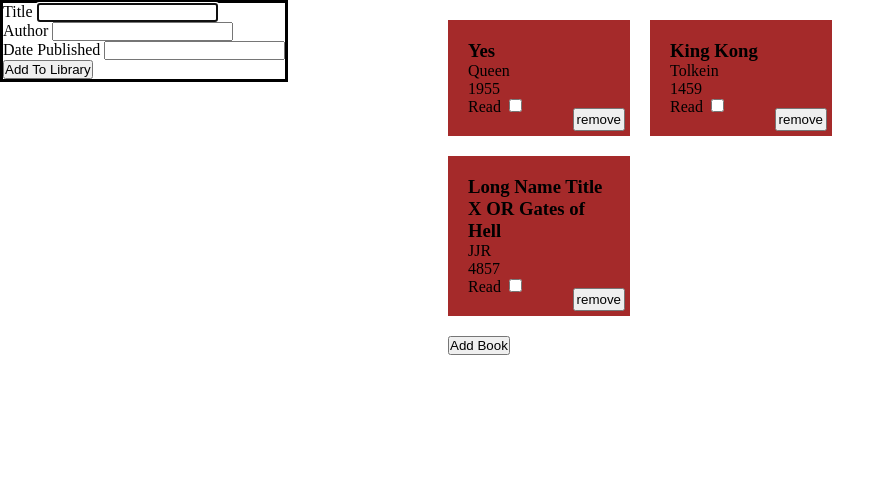
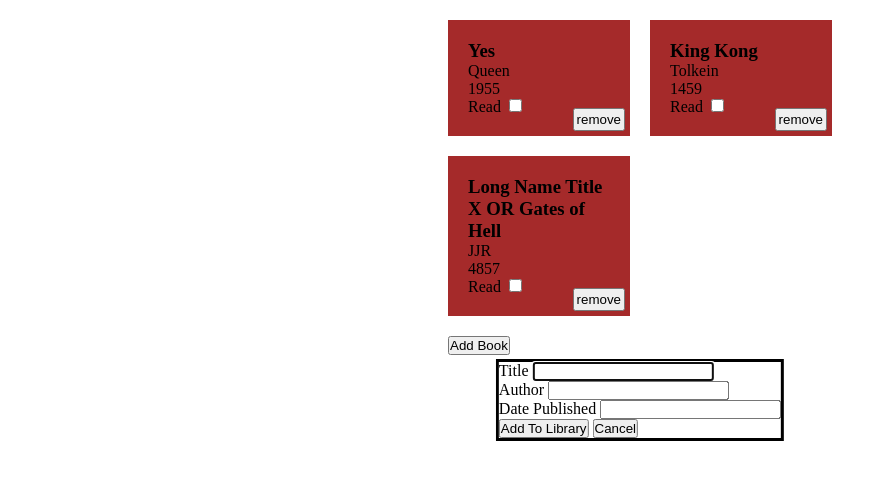
Before and after one commit to Neptica/Library, a plain HTML site: page index.html in a window 1280 px wide. Both pictures are taken after a click on the button "Add Book". Shown: the whole page, without its empty margins (0-895 px from the left). Drawn offline with Linux system fonts and the light colour scheme.

Commit message:
add cancel button on dialog modal

```diff
--- a/css/style.css
+++ b/css/style.css
@@ -5,12 +5,13 @@
   list-style: none;
 }
 
-body {
+.container {
   display: flex;
   justify-content: center;
+  align-items: center;
 }
 
-.container {
+.objects__container {
   width: 30%;
   padding-top: 20px;
 }
@@ -39,3 +40,10 @@
   bottom: 5px;
   padding: 2px;
 }
+
+#dialog {
+  position: fixed;
+  top: 50%;
+  left: 50%;
+  transform: translate(-50%, -50%);
+}
--- a/index.html
+++ b/index.html
@@ -9,11 +9,11 @@
   </head>
   <body>
     <div class="container">
+      <div class="objects__container">
         <div id="list"></div>
 
         <div class="create">
           <button id="add">Add Book</button>
-      </div>
         </div>
 
         <dialog id="dialog">
@@ -33,7 +33,10 @@
               </li>
             </ul>
             <button type="submit" id="join">Add To Library</button>
+            <button id="cancel">Cancel</button>
           </form>
         </dialog>
+      </div>
+    </div>
   </body>
 </html>
--- a/library.js
+++ b/library.js
@@ -103,6 +103,12 @@
 const add = document.getElementById("add");
 const form = document.getElementById("dialog");
 const join = document.getElementById("join");
+const cancel = document.getElementById("cancel");
+
+cancel.addEventListener("click", (e) => {
+  e.preventDefault();
+  form.close();
+});
 
 add.addEventListener("click", () => {
   form.show();
```
Lines whose indentation alone changed are shown as unchanged.
